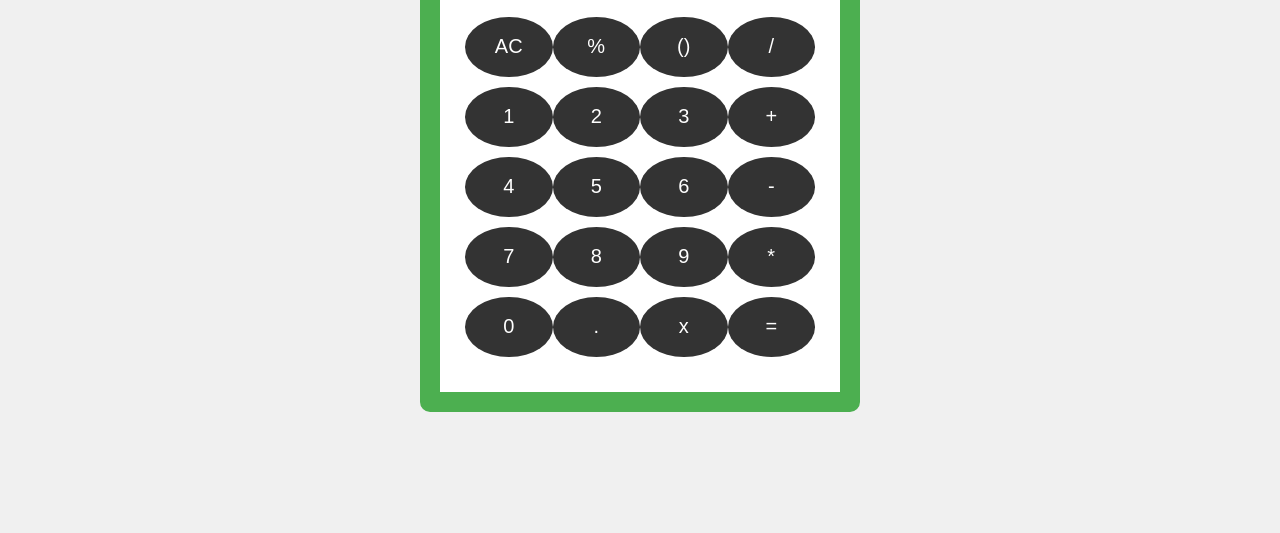
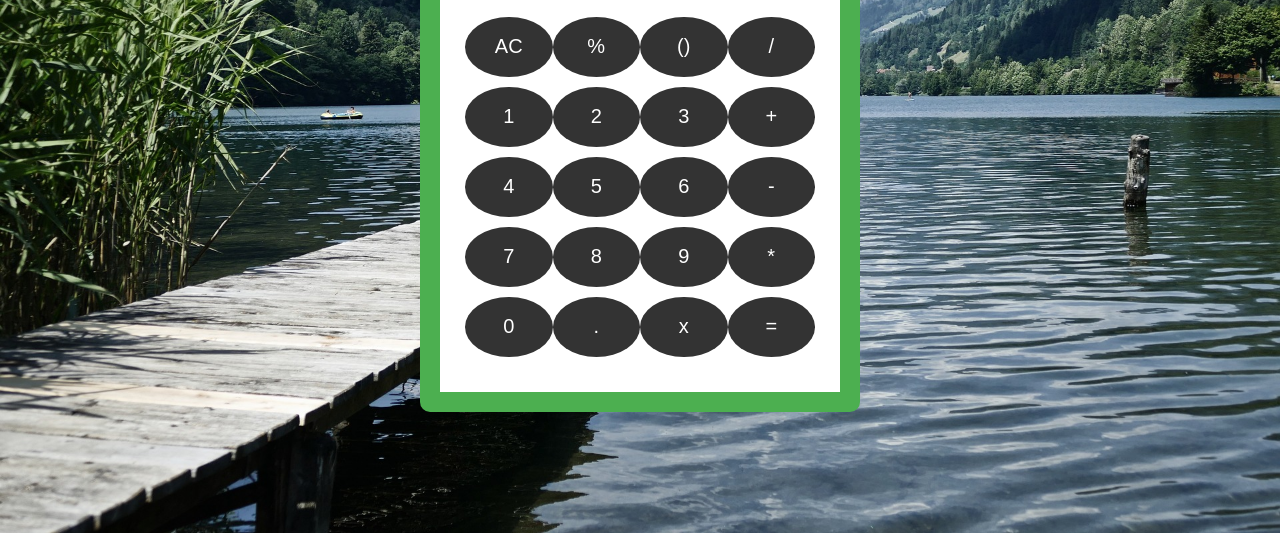
Before and after one commit to tapanChaubey/My-Calculator, a plain HTML site: page index.html in a window 1280 px wide. Shown: the part 267-800 px from the top of the page. Drawn offline with Linux system fonts and the light colour scheme.

Commit message:
background change

```diff
--- a/style.css
+++ b/style.css
@@ -10,7 +10,10 @@ body {
     justify-content: center;
     align-items: center;
     height: 100vh;
-    background-color: #f0f0f0; /* Light gray background */
+    background-color: #db9f9f; /* Light gray background */
+    background-image: url("lake-4426212_1920.jpg");
+    background-position: center;
+    background-size:cover ;
 }
 
 /* Main Container Styling */
```
Also changed, not shown: aurora-1197753_1920.jpg (added), blue-2702172_1920.jpg (added), lake-4426212_1920.jpg (added), sunrise-1014712_1920.jpg (added), 1 other file.
